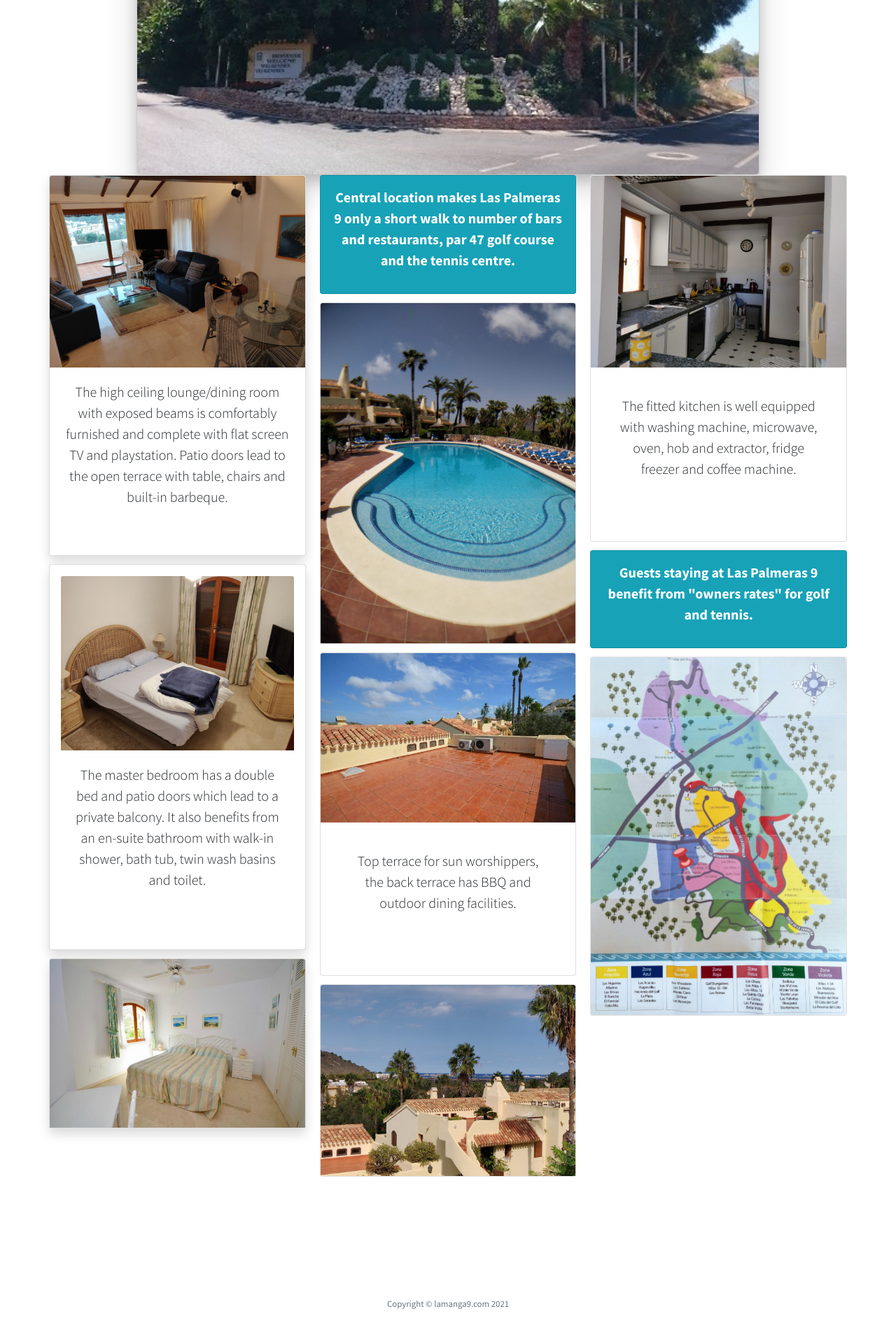
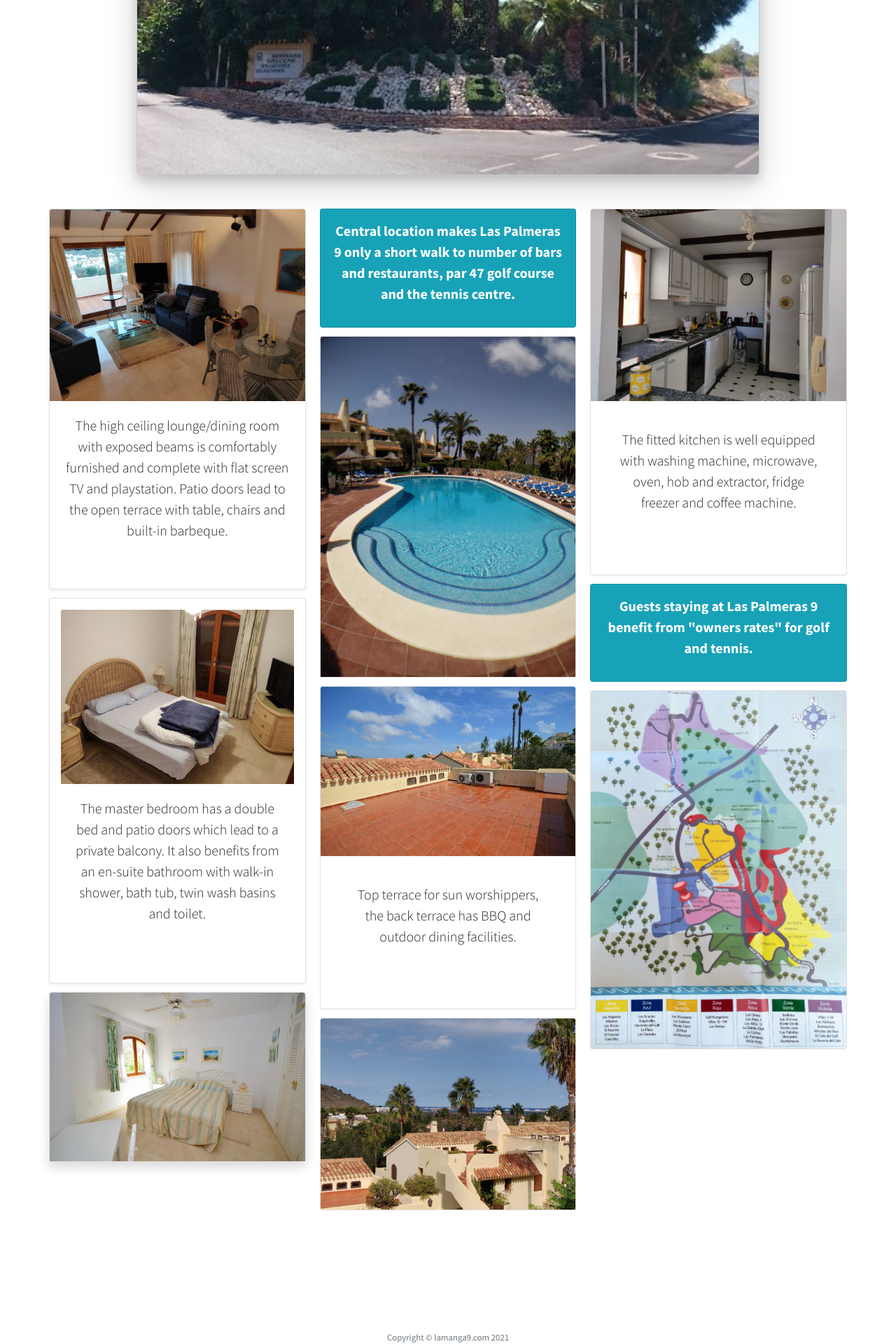
Before and after one commit to richsteer/richsteer.github.io, a Jekyll site: the page built from index.html, in a window 1280 px wide. Shown: the part 3075-4995 px from the top of the page at 70% size. Built offline with Jekyll 4.4.1, drawn with Linux system fonts in a browser that asks for light colours.

Commit message:
Update index.html

```diff
--- a/index.html
+++ b/index.html
@@ -81,25 +81,20 @@ title: Las Palameras 9
                         <div class="card shadow">
                             <img src="assets/img/la-manga-club-entrance.jpg" class="card-img-top rounded shadow-lg" alt="..">
                         </div>
+                <br><br>
                 </div>
 
-
-
-
-
         </div>
-        <br><br>
-
         <div class="card-columns">
 
-          <div class="card shadow">
+          <div class="card shadow-sm">
             <img src="assets/img/la-manga-club-villa-las-palmeras-9-lounge1.jpg" class="card-img-top" alt="..">
             <div class="card-body">
                 <p class="lead mb-5">The high ceiling lounge/dining room with exposed beams is comfortably furnished and complete with flat screen TV and playstation. Patio doors lead to the open terrace with table, chairs and built-in barbeque.</p>
             </div>
           </div>
 
-          <div class="card shadow p-3">
+          <div class="card shadow-sm p-3">
             <img src="assets/img/la-manga-club-villa-las-palmeras-9-masterbedroom.jpg" class="card-img-top" alt="..">
             <div class="card-body">
                 <p class="lead mb-5">The master bedroom has a double bed and patio doors which lead to a private balcony. It also benefits from an en-suite  bathroom with walk-in shower, bath tub, twin wash basins and toilet.</p>
```
